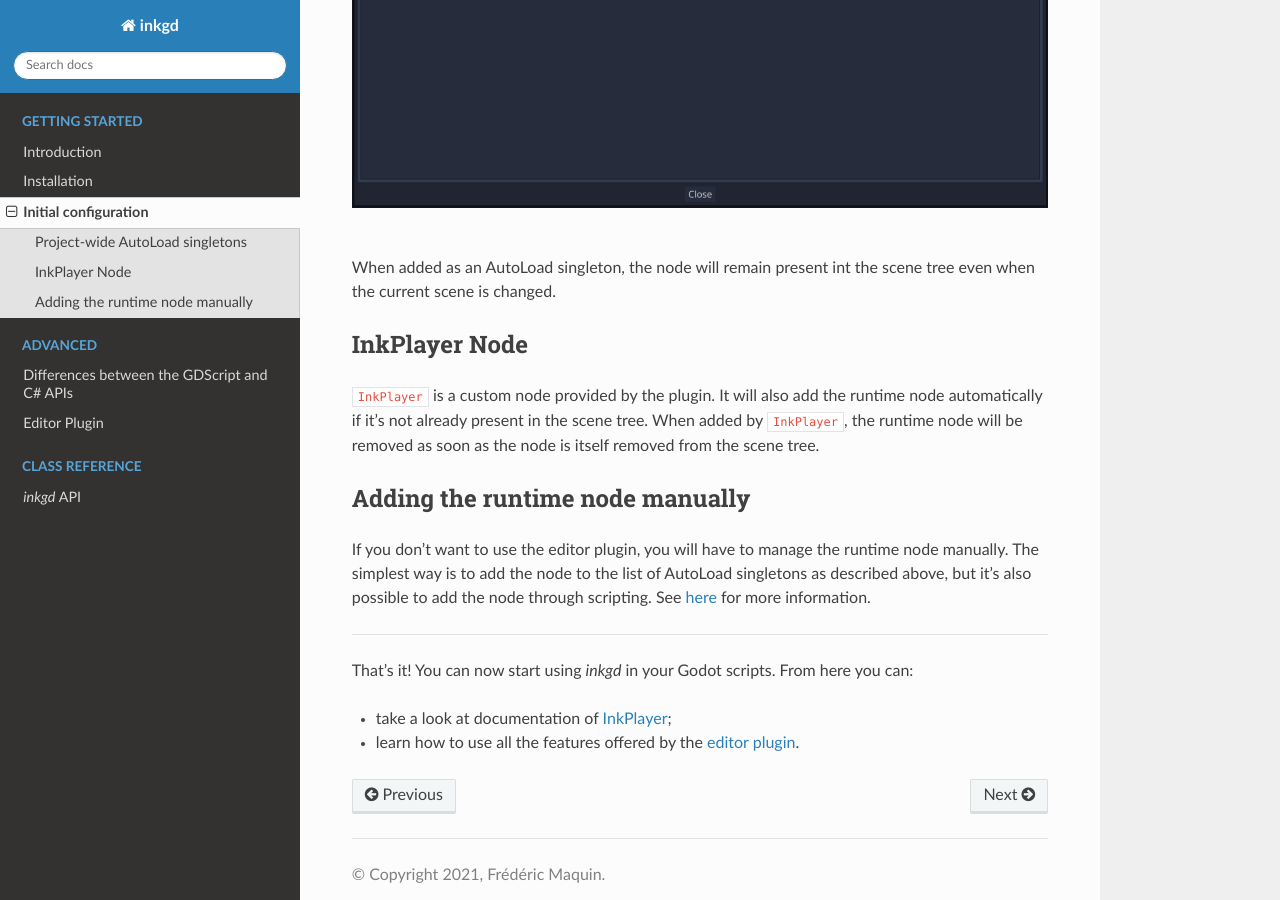
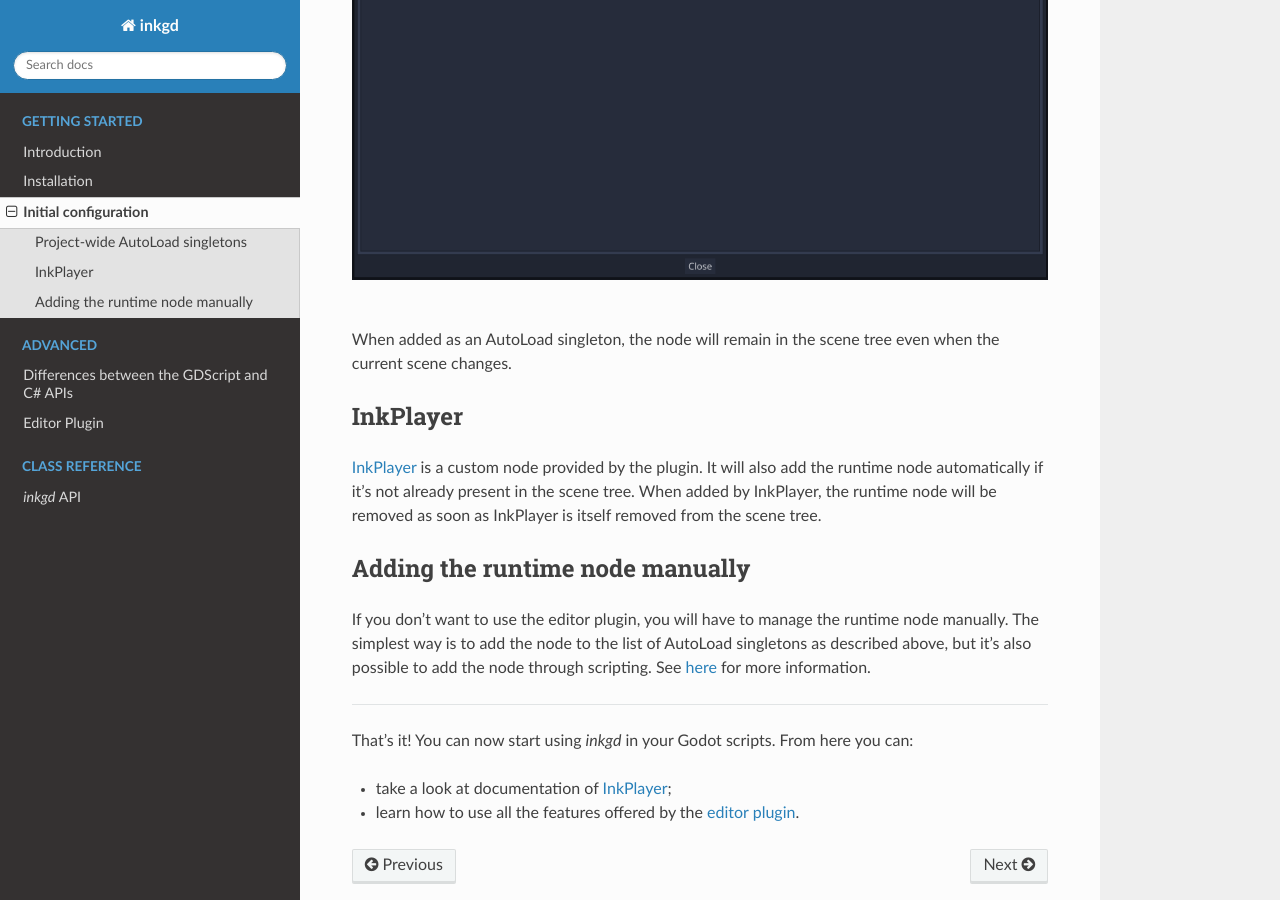
Before and after one commit to ephread/inkgd, a Sphinx documentation site: the page built from docs/source/getting_started/configuration.rst, in a window 1280 px wide and 900 px high, scrolled down 1815 px. Built offline with Sphinx 7.4.7 and the Read the Docs theme 2.0.0, drawn with Linux system fonts in a browser that asks for light colours; some of the changed text lies outside the part shown.

Commit message:
Tweak Introduction

```diff
--- a/docs/source/getting_started/configuration.rst
+++ b/docs/source/getting_started/configuration.rst
@@ -7,17 +7,19 @@
 node must be added to the scene tree before executing any of the methods
 of the GDScript API.
 
-There are three major ways to deal with the runtime node.
+By default, the singleton node is autoconfigured an AutoLoad singleton,
+but there are other methods you may want to explore depending on your needs.
 
 .. _autoload-singletons:
 
 Project-wide AutoLoad singletons
 --------------------------------
 
-If you enabled the editor plugin, the runtime node will be added as an
-AutoLoad singleton in your project automatically (unless you manually removed
-it afterwards). It's also possible to manually add
-``res://addons/inkgd/runtime.gd`` to the AutoLoad list.
+As said above, this is the default configuration. The runtime node is added in
+your project automatically as long as the editor plugin is enabled.
+
+It's also possible to add ``res://addons/inkgd/runtime.gd`` to the AutoLoad list
+manually if it doesn't appear in the list or was previously removed.
 
 .. image:: img/introduction/auto_load_file_button.png
     :align: center
@@ -37,16 +39,18 @@
 
 |
 
-When added as an AutoLoad singleton, the node will remain present int the scene
-tree even when the current scene is changed.
+When added as an AutoLoad singleton, the node will remain in the scene tree even
+when the current scene changes.
 
-InkPlayer Node
---------------
 
-``InkPlayer`` is a custom node provided by the plugin. It will also add the
-runtime node automatically if it's not already present in the scene tree. When
-added by ``InkPlayer``, the runtime node will be removed as soon as the node is
-itself removed from the scene tree.
+InkPlayer
+---------
+
+:ref:`InkPlayer<class_inkplayer>` is a custom node provided by the plugin. It
+will also add the runtime node automatically if it's not already present in the
+scene tree. When added by InkPlayer, the runtime node will be removed as soon as
+InkPlayer is itself removed from the scene tree.
+
 
 Adding the runtime node manually
 --------------------------------
```
